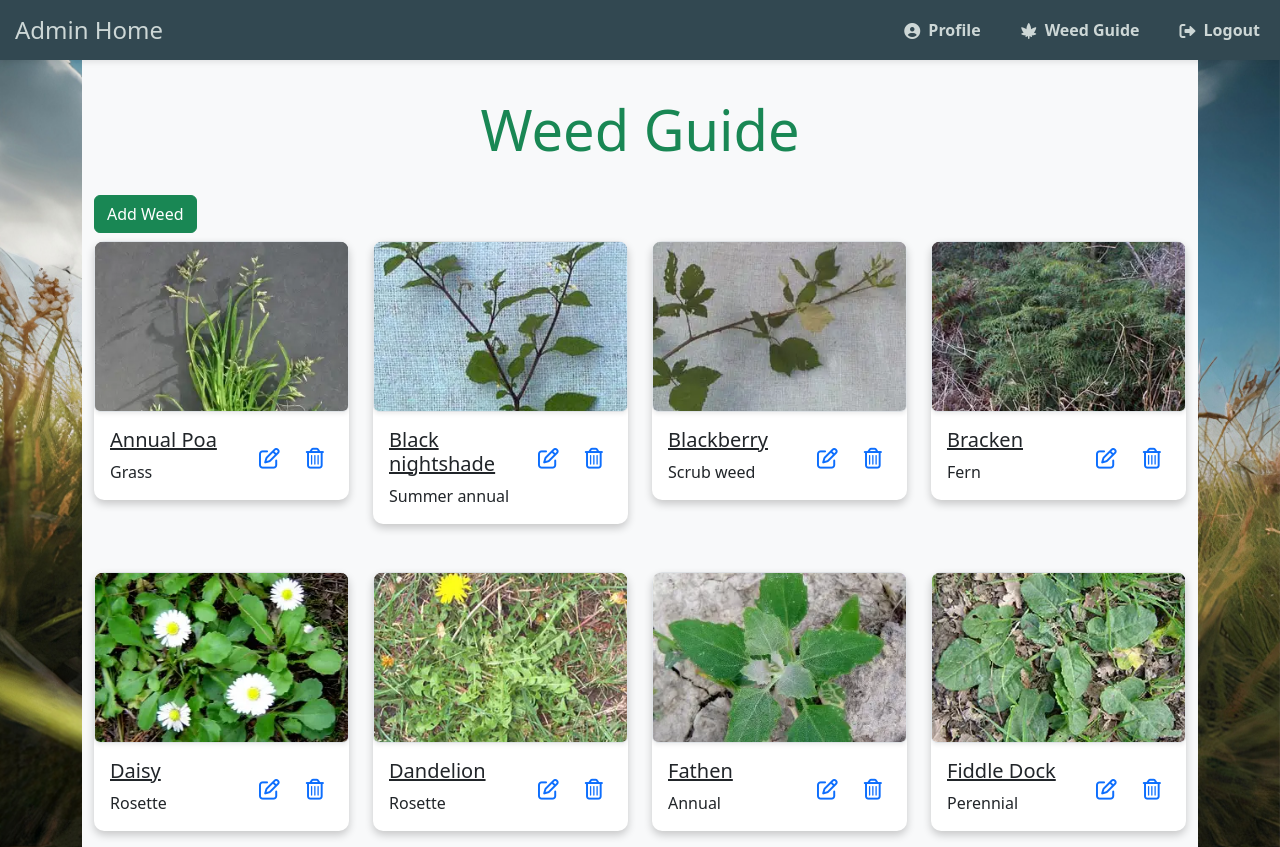
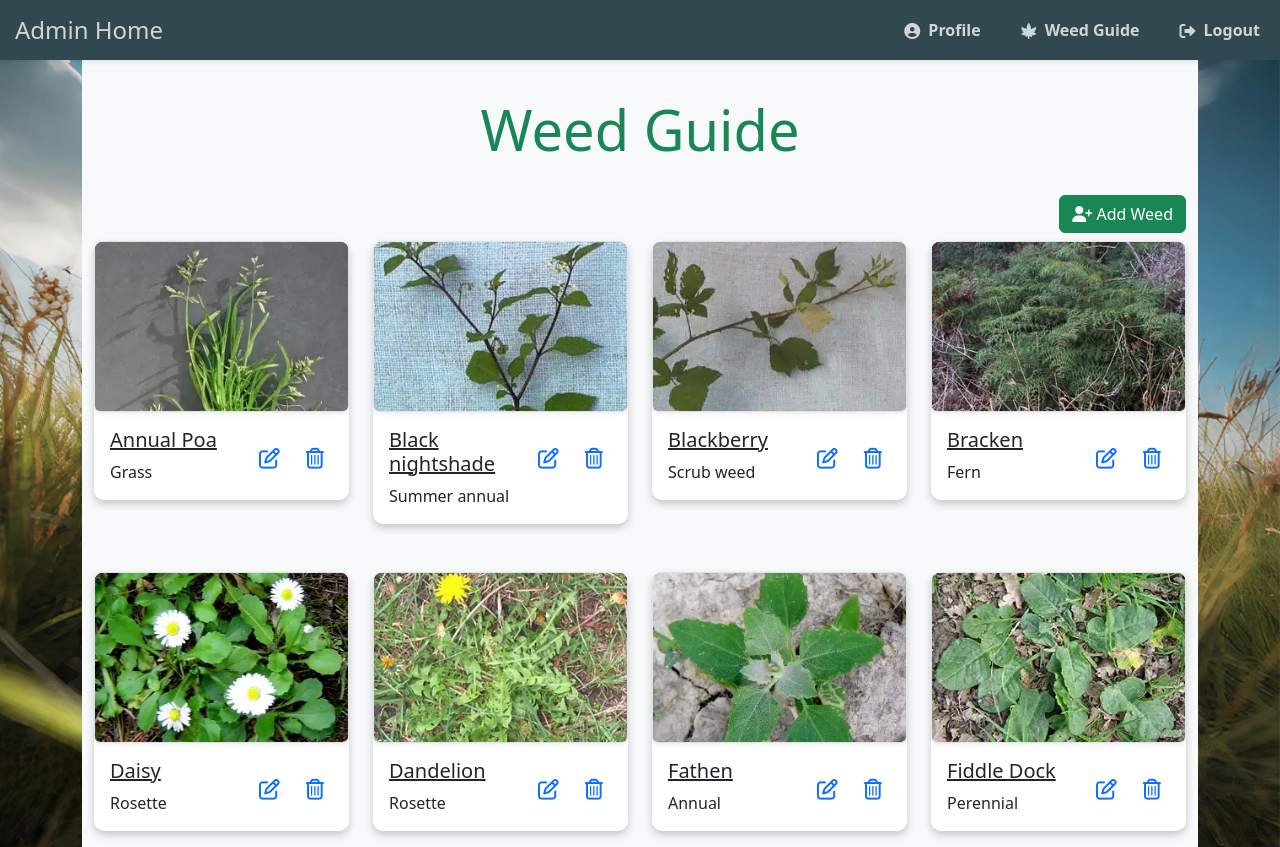
Before and after one commit to zzo14/weed-biosecurity-guide, a Flask app: page /weed_guide in a window 1280 px wide. Shown: the top 847 px of the page. Run offline with Flask 3, Linux system fonts and the light colour scheme; a user stored in the database is signed in; data comes from the database, SQL or seed files in the repository; some libraries are stand-ins or nearby versions.

Commit message:
Update weed_guide.html
UI optimize

```diff
--- a/app/templates/weed_guide.html
+++ b/app/templates/weed_guide.html
@@ -16,8 +16,9 @@
         <h2 class="display-4 text-success font-weight-bold">Weed Guide</h2>
     </div>
     {% if userType == 'Admin' or userType == 'Staff' %}
-    <div class="mt-2 mb-2">
+    <div class="mt-2 mb-2 text-end">
         <button type="button" class="btn btn-success" data-bs-toggle="modal" data-bs-target="#addWeedModal">
+            <i class="fa-solid fa-user-plus"></i>
             Add Weed
         </button>
 
```
